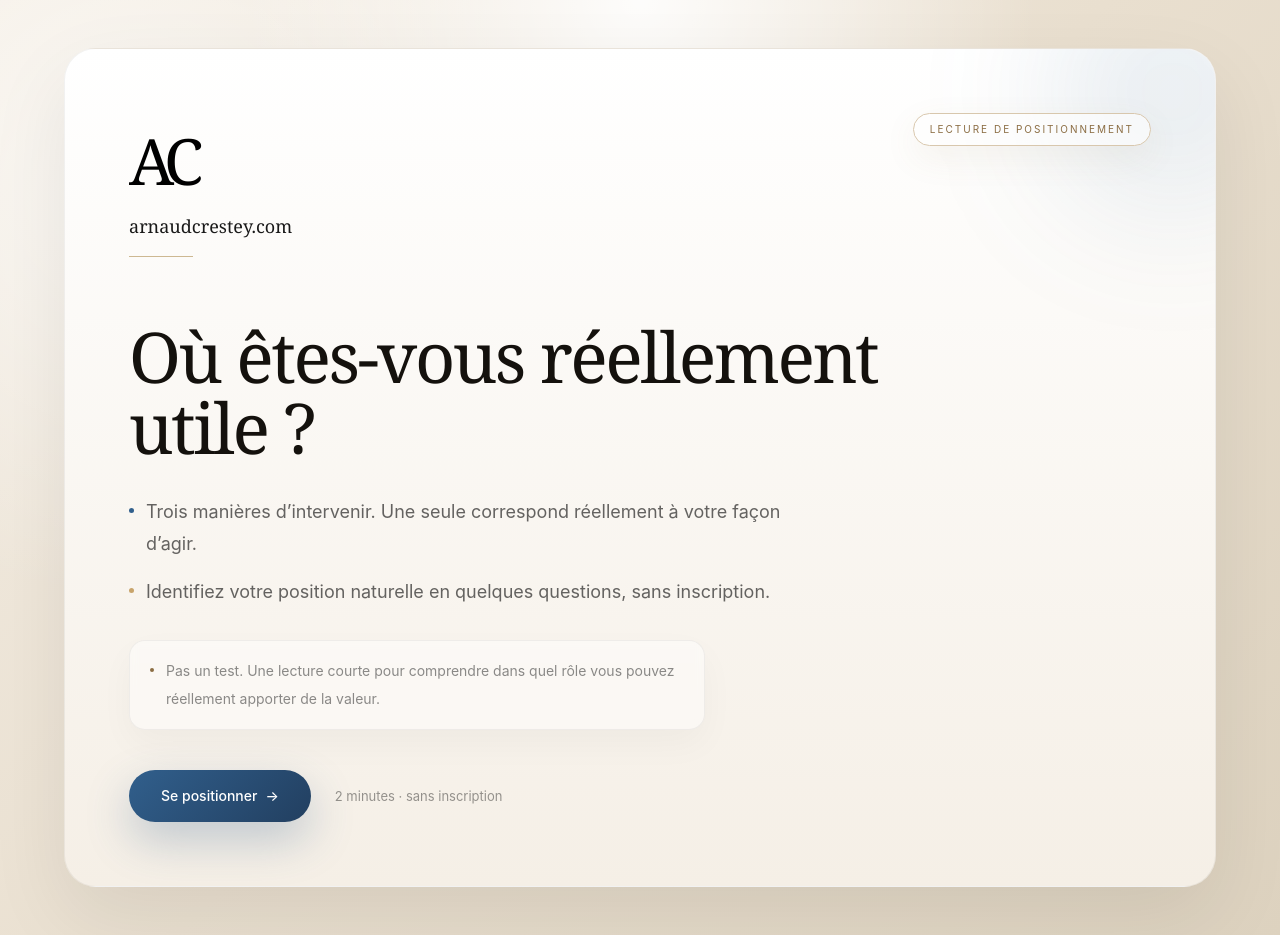
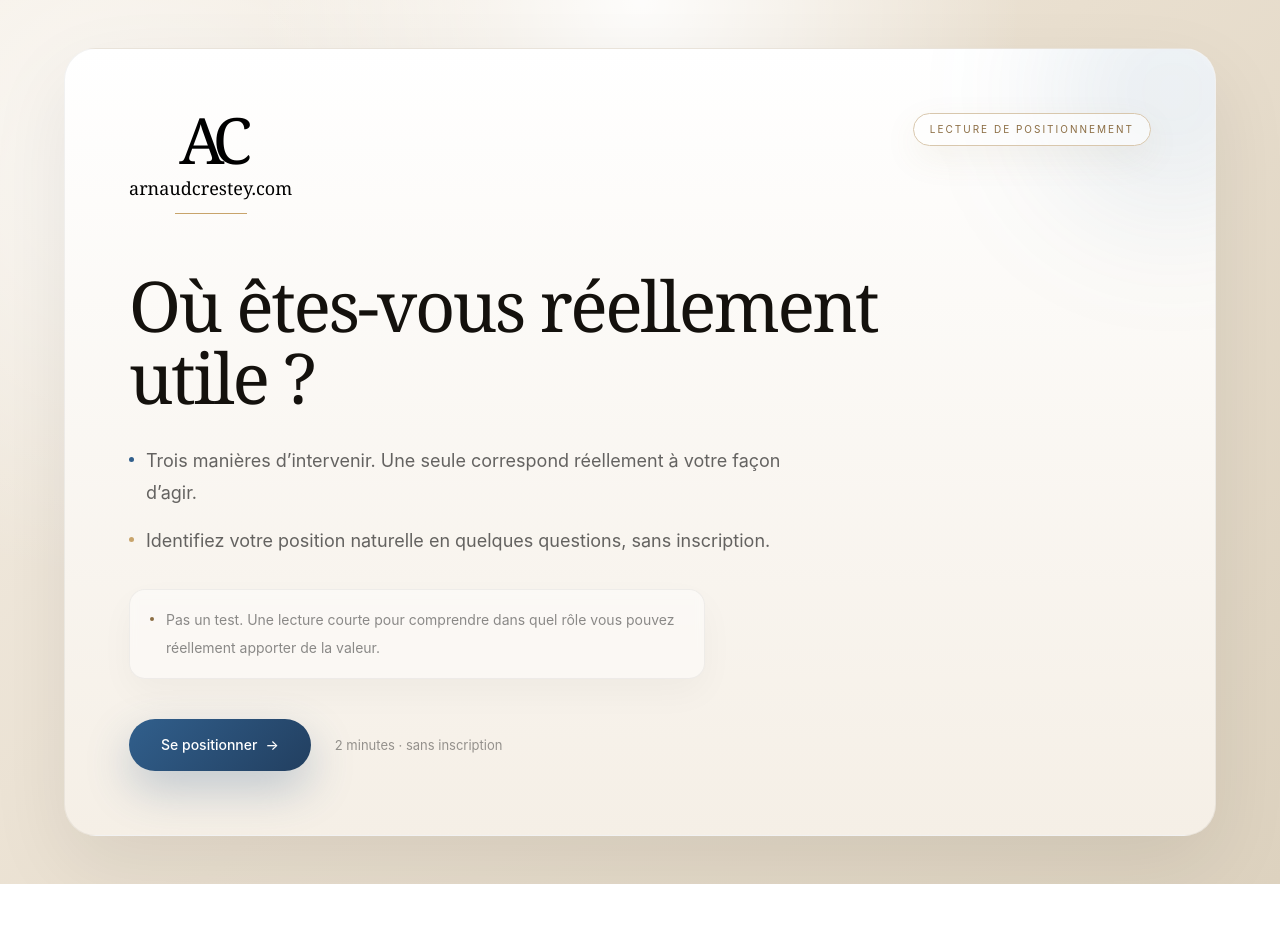
Before and after one commit to arnaudcrestey/POINT-ENTREE-HUB, a Next.js app: page / in a window 1280 px wide. After the commit the page ends 884 px from the top, so only its background shows below. Built offline with nearby package versions, Linux system fonts and the light colour scheme.

Commit message:
Update signature.tsx

```diff
--- a/components/signature.tsx
+++ b/components/signature.tsx
@@ -1,22 +1,24 @@
-"use client";
-
 export function Signature() {
   return (
     <a
       href="https://www.arnaudcrestey.com"
       target="_blank"
       rel="noopener noreferrer"
-      className="group inline-flex flex-col items-center sm:items-start justify-center pb-2 no-underline"
+      aria-label="Ouvrir arnaudcrestey.com"
+      className="group inline-flex w-fit flex-col items-center text-center no-underline"
     >
-      <span className="font-serif text-[64px] tracking-[-0.14em] text-black">
+      <span className="block font-serif text-[64px] leading-[0.85] tracking-[-0.16em] text-black">
         AC
       </span>
 
-      <span className="mt-1 font-serif text-[18px] text-black/90">
+      <span className="mt-3 block font-serif text-[18px] leading-none text-black">
         arnaudcrestey.com
       </span>
 
-      <span className="mt-4 block h-px w-16 bg-[#cdb892] transition-all duration-300 group-hover:w-20" />
+      <span
+        aria-hidden="true"
+        className="mt-4 block h-[1px] w-[72px] bg-[#c8a46b]"
+      />
     </a>
   );
 }
```
